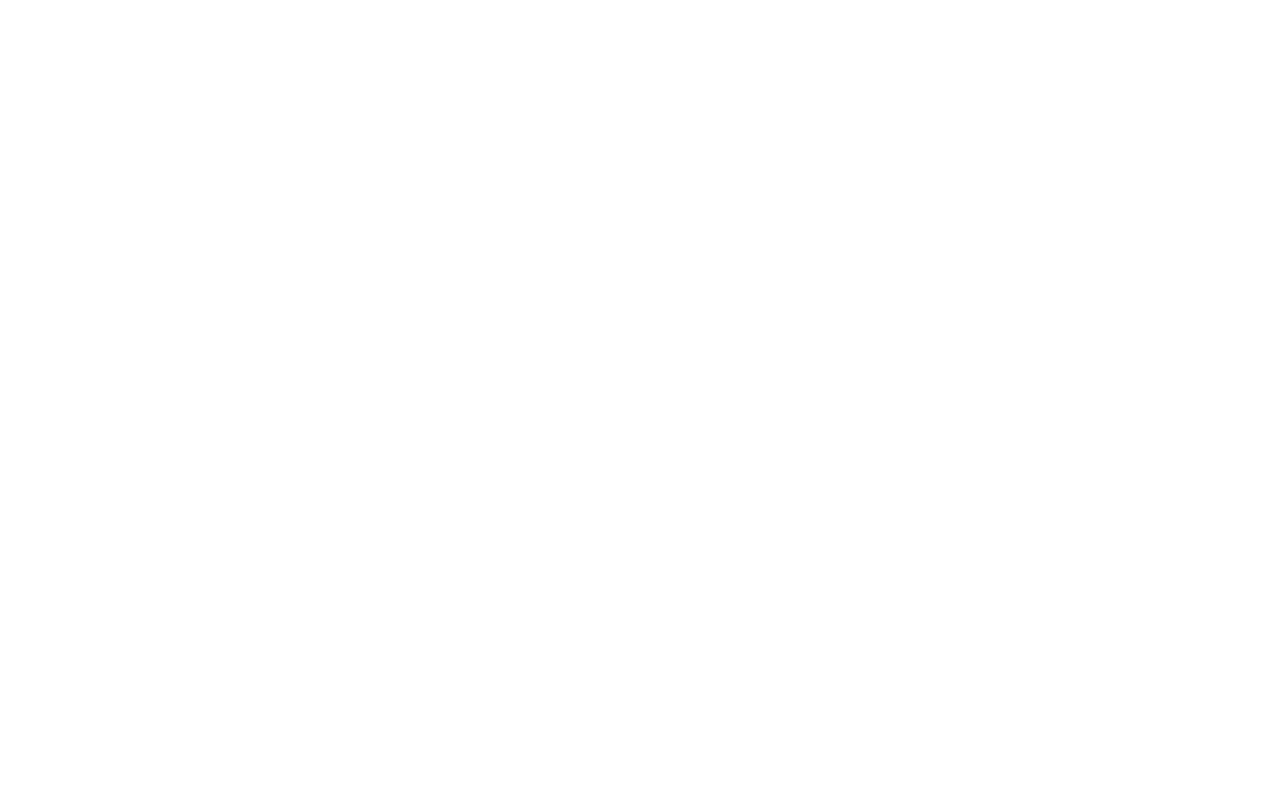
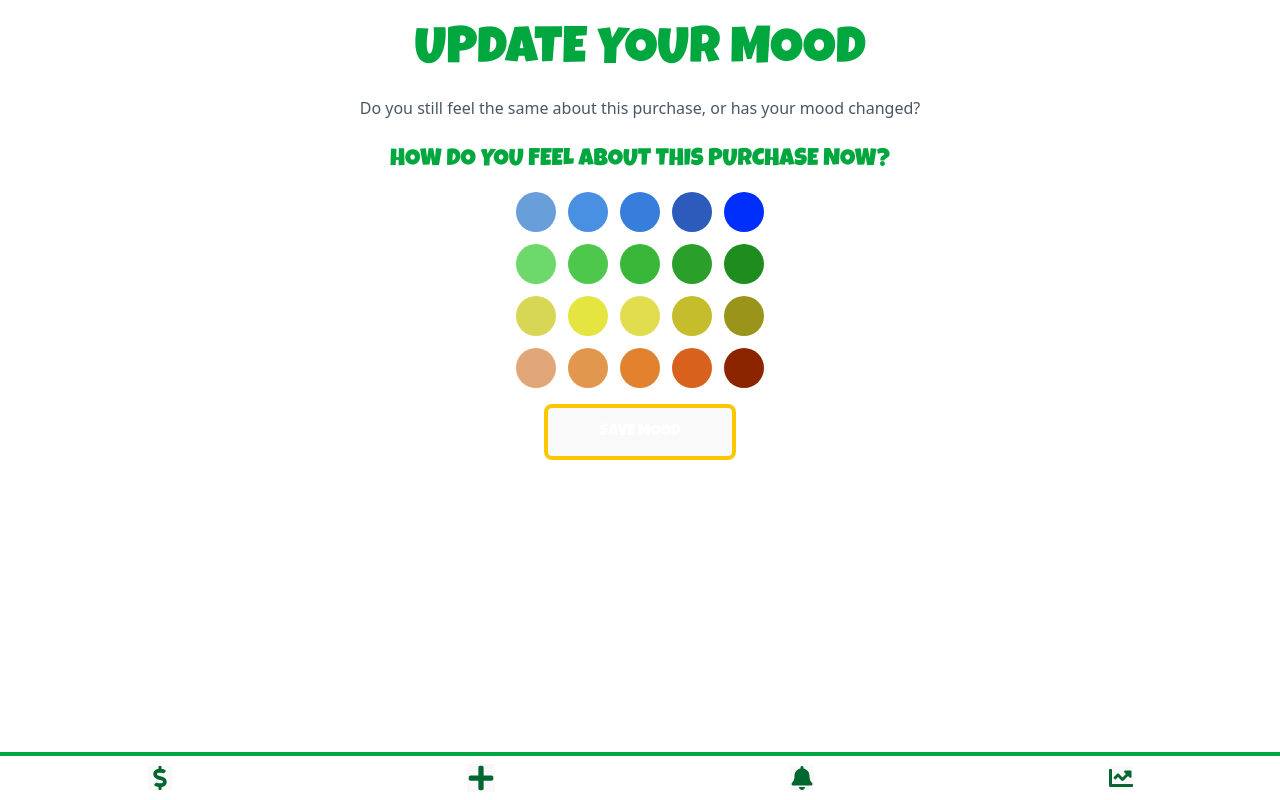
Before and after one commit to williamcs50/Achievers, a React (Vite) app in the folder moodmoney/: page /update-mood/1 in a window 1280 px wide. Before the commit this address had no page. Built offline with nearby package versions, Linux system fonts and the light colour scheme.

Commit message:
update mood functionality updated (front end only)

```diff
--- a/moodmoney/src/main.jsx
+++ b/moodmoney/src/main.jsx
@@ -7,6 +7,7 @@ import Login from './pages/Login.jsx'
 import Dashboard from './pages/Dashboard.jsx'
 import AddExpense from './pages/AddExpense.jsx';
 import PendingReflections from './pages/PendingReflections.jsx'
+import UpdateMood from "./pages/UpdateMood";
 import './index.css'
 import Insights from './pages/Insights.jsx'
 
@@ -20,6 +21,7 @@ ReactDOM.createRoot(document.getElementById('root')).render(
         <Route path="/dashboard" element={<Dashboard />} />
         <Route path="/add-expense" element={<AddExpense />} />
         <Route path="/pending-reflections" element={<PendingReflections />} />
+        <Route path="/update-mood/:expenseId" element={<UpdateMood />} />
         <Route path="/insights" element={<Insights />} />
       </Routes>
     </BrowserRouter>
--- a/moodmoney/src/pages/PendingReflections.jsx
+++ b/moodmoney/src/pages/PendingReflections.jsx
@@ -1,4 +1,5 @@
 import { useState, useEffect } from "react"
+import { useNavigate } from "react-router-dom"
 import axios from "axios"
 import BottomNav from "../components/BottomNav"
 
@@ -7,6 +8,7 @@ export default function PendingReflections() {
   const [lastWeekExpenses, setLastWeekExpenses] = useState([])
   const [error, setError] = useState("")
 
+  const navigate = useNavigate()
   const user = JSON.parse(localStorage.getItem("user"))
 
   useEffect(() => {
@@ -27,10 +29,7 @@ export default function PendingReflections() {
   }, [user])
 
   const handleUpdate = (expenseId) => {
-    // For now, just log to console since update page doesn't exist yet
-    console.log(`Update requested for expense: ${expenseId}`)
-    // You can add a toast notification or alert here if desired
-    alert("Update feature coming soon!")
+    navigate(`/update-mood/${expenseId}`)
   }
 
   return (
@@ -41,10 +40,9 @@ export default function PendingReflections() {
         Do you still feel the same about these purchases, or has your mood changed?
       </p>
 
-      {/* Error Message */}
       {error && <p className="text-red-600">{error}</p>}
 
-      {/* Purchases made in the last 24 hours */}
+      {/* Last 24 Hours */}
       <section className="w-full mb-6">
         <h2 className="text-lg font-luckiest text-green-700 mb-4 text-center">PURCHASES MADE 24 Hours Ago</h2>
         <div className="bg-green-500 rounded-lg p-4 w-full">
@@ -83,7 +81,7 @@ export default function PendingReflections() {
         </div>
       </section>
 
-      {/* Purchases made 1 week ago */}
+      {/* Last Week */}
       <section className="w-full">
         <h2 className="text-lg font-luckiest text-green-700 mb-4 text-center">PURCHASES Made 1 Week Ago</h2>
         <div className="bg-green-500 rounded-lg p-4 w-full">
--- a/moodmoney/src/pages/UpdateMood.jsx
+++ b/moodmoney/src/pages/UpdateMood.jsx
@@ -0,0 +1,168 @@
+"use client"
+
+import { useEffect, useState } from "react"
+import axios from "axios"
+import { useParams, useNavigate } from "react-router-dom"
+import { FaCheck } from "react-icons/fa"
+import BottomNav from "../components/BottomNav"
+
+const moodOptions = [
+  ["Calm", "Relaxed", "Content", "Happy", "Excited"],
+  ["Relieved", "Hopeful", "Motivated", "Focused", "Confident"],
+  ["Neutral", "Unsure", "Tired", "Distracted", "Overwhelmed"],
+  ["Guilty", "Regretful", "Impulsive", "Frustrated", "Angry"],
+]
+
+export default function UpdateMood() {
+  const { expenseId } = useParams()
+  const [selectedMood, setSelectedMood] = useState("")
+  const [originalExpense, setOriginalExpense] = useState(null)
+  const [error, setError] = useState("")
+  const navigate = useNavigate()
+
+  const user = JSON.parse(localStorage.getItem("user"))
+  const userId = user?._id
+
+  useEffect(() => {
+    const fetchExpense = async () => {
+      try {
+        const res = await axios.get(`http://localhost:5050/api/users/${userId}`)
+        const found = res.data.expenses.find((exp) => exp._id === expenseId)
+        if (!found) {
+          setError("Expense not found")
+        } else {
+          setOriginalExpense(found)
+          setSelectedMood(found.mood)
+        }
+      } catch (err) {
+        console.error(err)
+        setError("Error fetching expense")
+      }
+    }
+
+    if (userId && expenseId) {
+      fetchExpense()
+    }
+  }, [userId, expenseId])
+
+  const handleSave = async () => {
+    try {
+      // Update the mood only, no need to send the entire originalExpense
+      await axios.put(`http://localhost:5050/api/expenses/${userId}/${expenseId}`, {
+        mood: selectedMood,
+      })
+
+      navigate("/dashboard")
+    } catch (err) {
+      console.error(err)
+      setError(err.response?.data?.error || "Failed to update mood")
+    }
+  }
+
+  // Helper function to format the date
+  const formatDate = (date) => {
+    if (!date) return "Unknown date"
+    const options = { year: "numeric", month: "long", day: "numeric" }
+    return new Date(date).toLocaleDateString(undefined, options)
+  }
+
+  return (
+    <div className="w-screen min-h-screen bg-white px-6 py-6 flex flex-col items-center">
+      <h1 className="text-3xl font-luckiest text-green-600 mb-4 text-center">UPDATE YOUR MOOD</h1>
+
+      <p className="text-gray-600 text-center mb-6">
+        Do you still feel the same about this purchase, or has your mood changed?
+      </p>
+
+      {/* Original Purchase Section */}
+      {originalExpense && (
+        <div className="w-full mb-6">
+          <h2 className="text-2xl font-luckiest text-green-600 mb-2 text-center">ORIGINAL PURCHASE</h2>
+
+          <div className="text-center mb-4">
+            <p className="text-lg">
+              <span className="text-green-600 font-bold font-luckiest">AMOUNT SPENT: </span>
+              <span className="text-black font-medium font-luckiest">${originalExpense.amount}</span>
+            </p>
+            <p className="text-md">
+              <span className="text-green-600 font-bold font-luckiest">CATEGORY: </span>
+              <span className="text-black font-medium font-luckiest">{originalExpense.category}</span>
+            </p>
+            <p className="text-md">
+              <span className="text-green-600 font-bold font-luckiest">PURCHASE DATE: </span>
+              <span className="text-black font-medium font-luckiest">{formatDate(originalExpense.date)}</span>
+            </p>
+            <p className="text-md">
+              <span className="text-green-600 font-bold font-luckiest">MOOD SELECTED: </span>
+              <span className="text-black font-medium font-luckiest">{originalExpense.mood || "None"}</span>
+            </p>
+          </div>
+        </div>
+      )}
+
+      <h2 className="text-2xl font-luckiest text-green-600 mb-4 text-center">
+        HOW DO YOU FEEL ABOUT THIS PURCHASE NOW?
+      </h2>
+
+      <div className="grid grid-cols-5 gap-3 mb-4">
+        {moodOptions.flat().map((mood, idx) => (
+          <button
+            key={idx}
+            onClick={() => setSelectedMood(mood)}
+            className={`w-10 h-10 rounded-full flex items-center justify-center relative border-2 ${
+              selectedMood === mood ? "border-black ring-4 ring-black" : "border-transparent"
+            }`}
+            style={{ backgroundColor: getMoodColor(mood) }}
+          >
+            {selectedMood === mood && <FaCheck className="text-black text-l" />}
+          </button>
+        ))}
+      </div>
+
+      {selectedMood && (
+        <p className="text-lg font-luckiest mb-4" style={{ color: getMoodColor(selectedMood) }}>
+          {selectedMood.toUpperCase()}!
+        </p>
+      )}
+
+      <button
+        onClick={handleSave}
+        className="w-48 bg-green-600 text-white font-bold font-luckiest py-3 rounded-lg border-4 border-yellow-400 hover:bg-green-700 transition"
+      >
+        SAVE MOOD
+      </button>
+
+      {error && <p className="text-red-600 mt-3 text-center font-luckiest">{error}</p>}
+
+      <BottomNav />
+    </div>
+  )
+}
+
+// Mood color map matching `AddExpense`
+function getMoodColor(mood) {
+  const colorMap = {
+    Calm: "#689ED9", // darker blue
+    Relaxed: "#4A90E2", // deeper soft blue
+    Content: "#377EDC", // stronger medium blue
+    Happy: "#2C5BBC", // bold blue
+    Excited: "#002EFA", // pure bold blue
+    Relieved: "#6DD96D", // deeper mint green
+    Hopeful: "#4DC84D", // fresh green
+    Motivated: "#38B738", // solid green
+    Focused: "#2A9F2A", // firm green
+    Confident: "#1E8C1E", // strong green
+    Neutral: "#D7D755", // darker yellow
+    Unsure: "#E5E541", // visible yellow
+    Tired: "#E1DD4F", // mustard yellow
+    Distracted: "#C6BD2D", // olive yellow
+    Overwhelmed: "#9A941B", // dark golden yellow
+    Guilty: "#E1A779", // burnt peach
+    Regretful: "#E1984E", // deeper orange
+    Impulsive: "#E3822E", // tangerine
+    Frustrated: "#D8611D", // burnt orange
+    Angry: "#8B2500", // darker red-brown
+  }
+
+  return colorMap[mood] || "#888" // fallback gray color
+}
```
